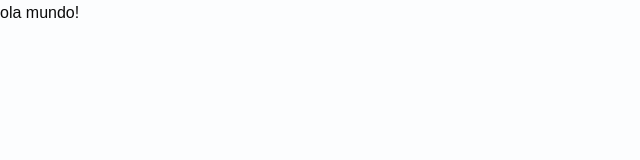
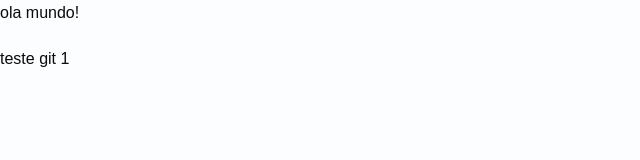
Before and after one commit to Rain-O/Area_de_testes_git, a plain HTML site: page index.html in a window 1280 px wide. Shown: the full height of the page, 0-640 px from the left. Drawn offline with Linux system fonts and the light colour scheme.

Commit message:
testando repositorio remoto

```diff
--- a/index.html
+++ b/index.html
@@ -8,5 +8,6 @@
 </head>
 <body>
     <p>ola mundo!</p>
+   <p>teste git 1</p>
 </body>
 </html>
```
